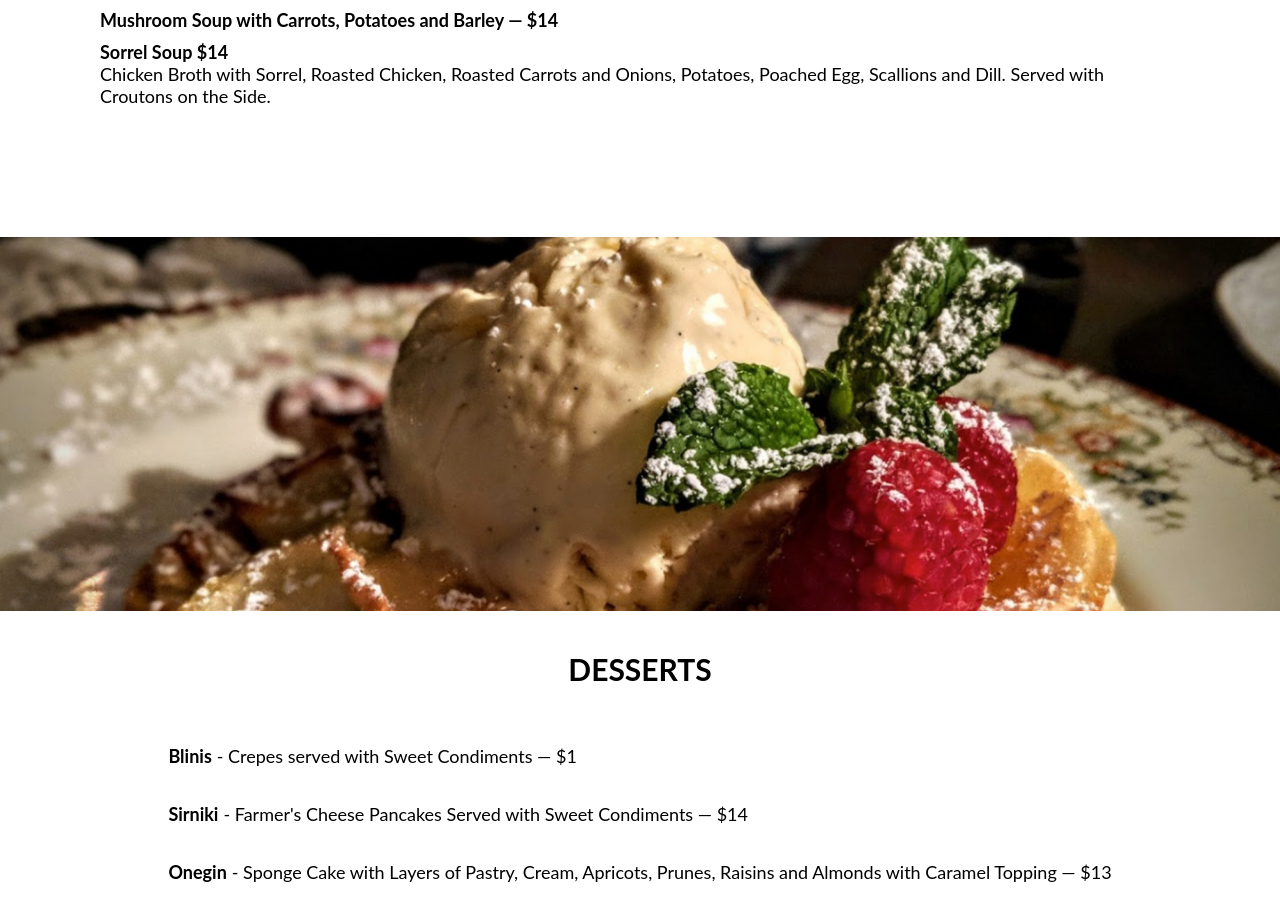
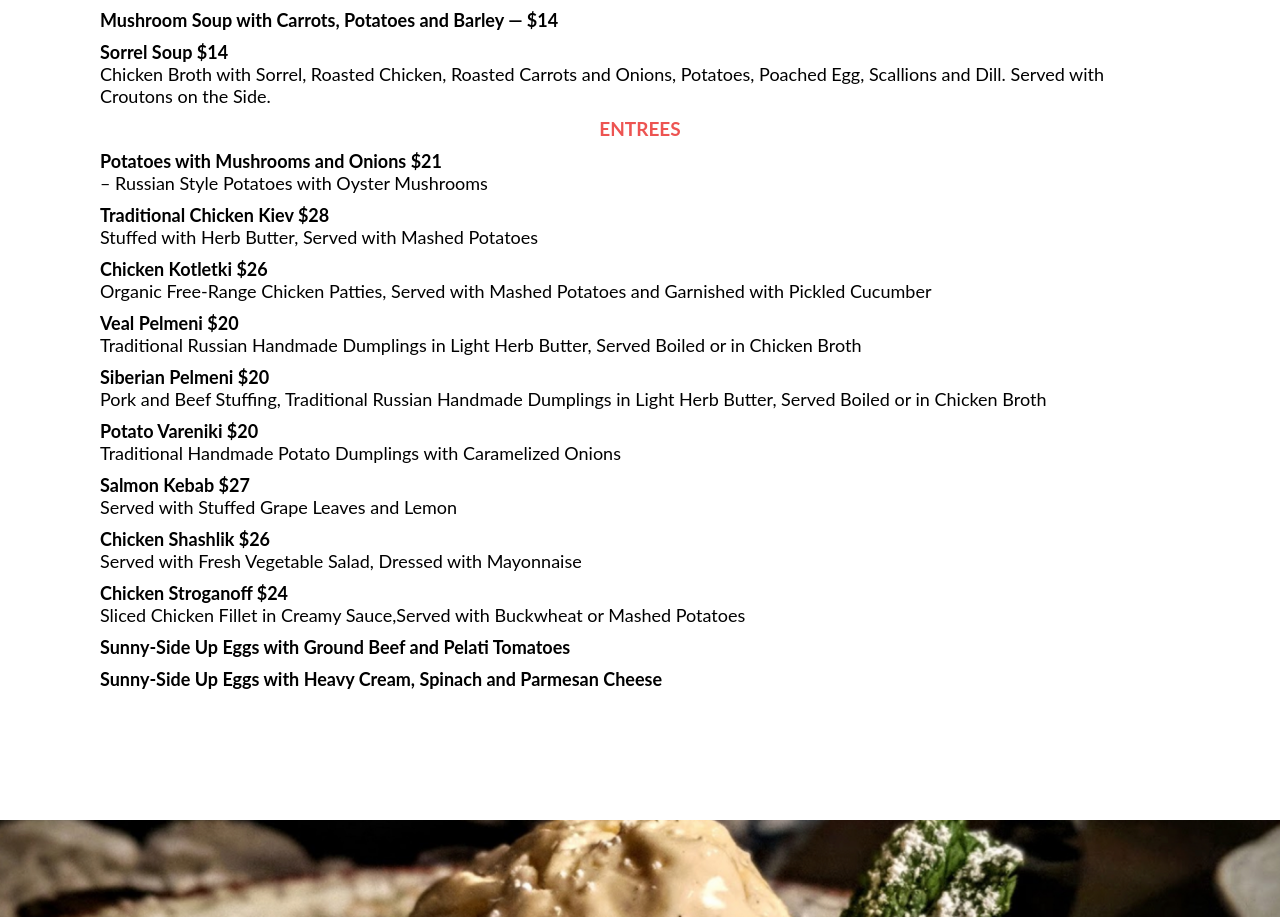
Before and after one commit to lizmoy/mari-vanna, a React (Create React App) app in the folder mari-vanna-website/: page / in a window 1280 px wide. Shown: the part 3343-4260 px from the top of the page. Built offline with nearby package versions, Linux system fonts and the light colour scheme.

Commit message:
add entrees

```diff
--- a/mari-vanna-website/src/components/Lunch.js
+++ b/mari-vanna-website/src/components/Lunch.js
@@ -67,6 +67,38 @@ function Lunch() {
                         <p className="lunchpage__menu-item-text">Chicken Broth with Sorrel, Roasted Chicken, Roasted Carrots and Onions, Potatoes, Poached Egg, Scallions and Dill. Served with Croutons on the Side.</p>
                     </div>
                 </div>
+                <div className="lunchpage__entrees">
+                    <div className="lunchpage__subtitle">Entrees</div>
+                    <div className="lunchpage__menu-item"><span className="lunchpage__menu-bold">Potatoes with Mushrooms and Onions $21</span>
+                        <p className="lunchpage__menu-item-text">– Russian Style Potatoes with Oyster Mushrooms</p>
+                    </div>
+                    <div className="lunchpage__menu-item"><span className="lunchpage__menu-bold">Traditional Chicken Kiev $28</span>
+                        <p className="lunchpage__menu-item-text">Stuffed with Herb Butter, Served with Mashed Potatoes</p>
+                    </div>
+                    <div className="lunchpage__menu-item"><span className="lunchpage__menu-bold">Chicken Kotletki $26</span>
+                        <p className="lunchpage__menu-item-text">Organic Free-Range Chicken Patties, Served with Mashed Potatoes and Garnished with Pickled Cucumber</p>
+                    </div>
+                    <div className="lunchpage__menu-item"><span className="lunchpage__menu-bold">Veal Pelmeni $20</span>
+                        <p className="lunchpage__menu-item-text">Traditional Russian Handmade Dumplings in Light Herb Butter, Served Boiled or in Chicken Broth</p>
+                    </div>
+                    <div className="lunchpage__menu-item"><span className="lunchpage__menu-bold">Siberian Pelmeni $20</span>
+                        <p className="lunchpage__menu-item-text">Pork and Beef Stuffing, Traditional Russian Handmade Dumplings in Light Herb Butter, Served Boiled or in Chicken Broth</p>
+                    </div>
+                    <div className="lunchpage__menu-item"><span className="lunchpage__menu-bold">Potato Vareniki $20</span>
+                        <p className="lunchpage__menu-item-text">Traditional Handmade Potato Dumplings with Caramelized Onions</p>
+                    </div>
+                    <div className="lunchpage__menu-item"><span className="lunchpage__menu-bold">Salmon Kebab $27</span>
+                        <p className="lunchpage__menu-item-text">Served with Stuffed Grape Leaves and Lemon</p>
+                    </div>
+                    <div className="lunchpage__menu-item"><span className="lunchpage__menu-bold">Chicken Shashlik $26</span>
+                        <p className="lunchpage__menu-item-text">Served with Fresh Vegetable Salad, Dressed with Mayonnaise</p>
+                    </div>
+                    <div className="lunchpage__menu-item"><span className="lunchpage__menu-bold">Chicken Stroganoff $24</span>
+                        <p className="lunchpage__menu-item-text">Sliced Chicken Fillet in Creamy Sauce,Served with Buckwheat or Mashed Potatoes</p>
+                    </div>
+                    <div className="lunchpage__menu-item"><span className="lunchpage__menu-bold">Sunny-Side Up Eggs with Ground Beef and Pelati Tomatoes</span></div>
+                    <div className="lunchpage__menu-item"><span className="lunchpage__menu-bold">Sunny-Side Up Eggs with Heavy Cream, Spinach and Parmesan Cheese</span></div>
+                </div>
             </div>
         </div>
     )
```
